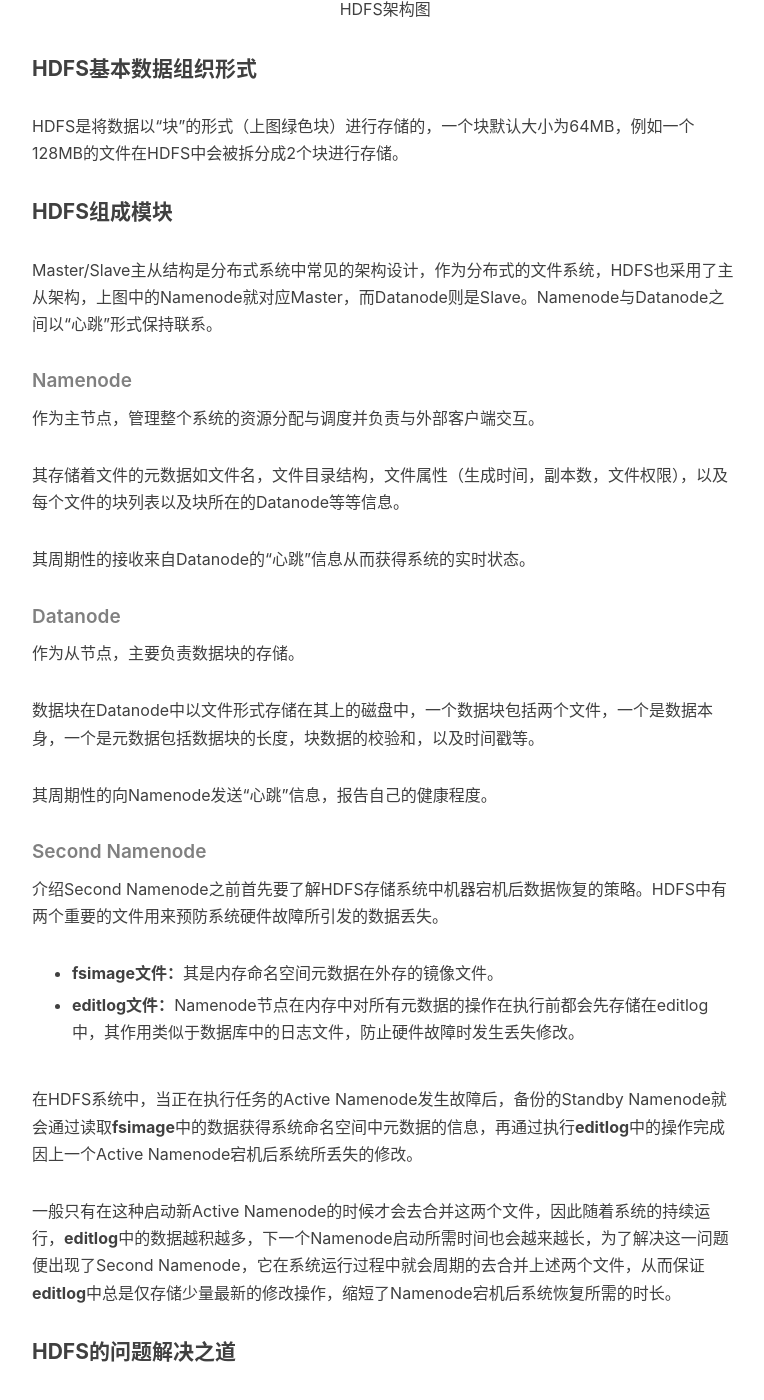
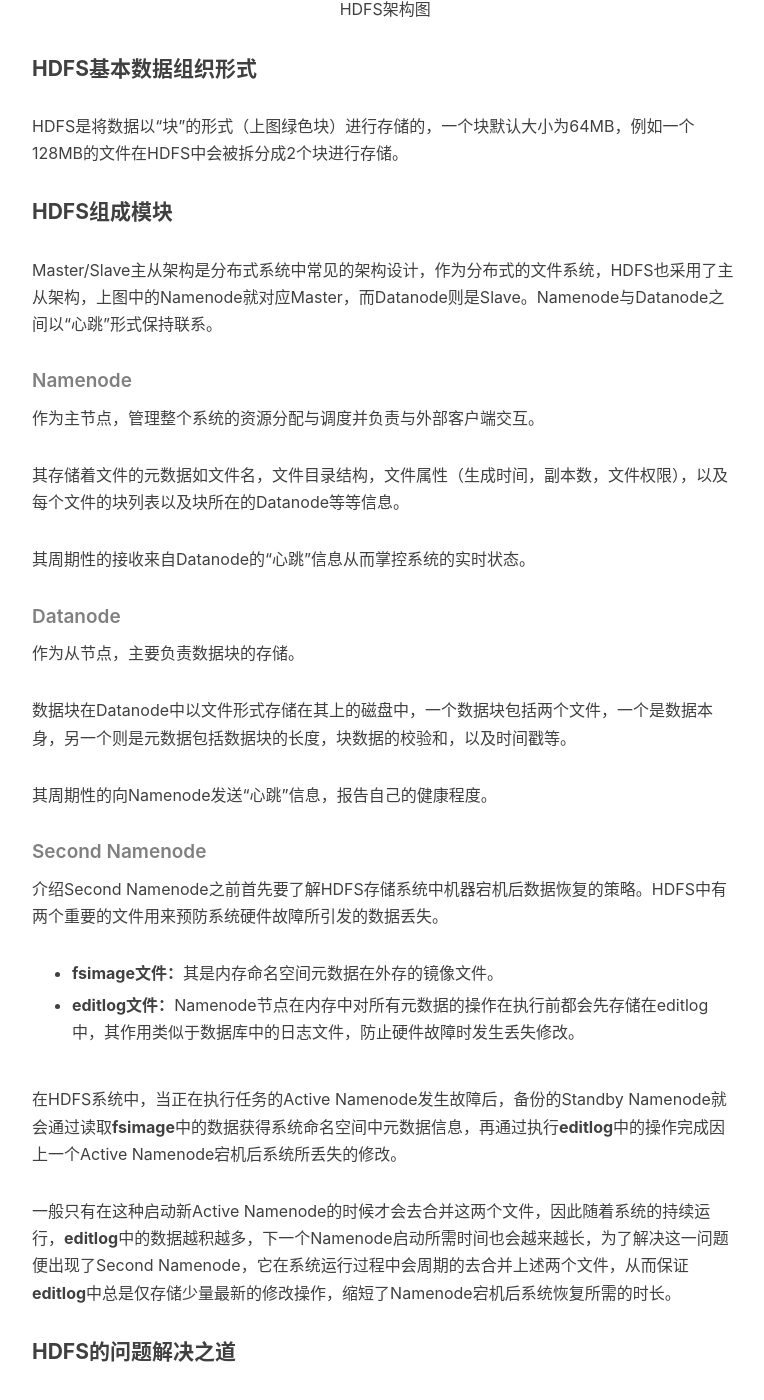
Before and after one commit to SteveRao/steverao.github.io, a Jekyll site: the page built from _posts/2019-09-28-HDFS.md, in a window 1280 px wide and 1400 px high, scrolled down 2029 px. Shown: the whole window, without its empty margins (233-997 px from the left). Built offline with Jekyll 4.4.1, drawn with Linux system fonts in a browser that asks for light colours; nearby versions of some CDN libraries; comment, search, counter and statistics services are not loaded; some of the changed text lies outside the part shown.

Commit message:
HDFS博文完善

```diff
--- a/_posts/2019-09-28-HDFS.md
+++ b/_posts/2019-09-28-HDFS.md
@@ -54,7 +54,7 @@ HDFS是将数据以“块”的形式（上图绿色块）进行存储的，一
 
 #### HDFS组成模块
 
-Master/Slave主从结构是分布式系统中常见的架构设计，作为分布式的文件系统，HDFS也采用了主从架构，上图中的Namenode就对应Master，而Datanode则是Slave。Namenode与Datanode之间以“心跳”形式保持联系。
+Master/Slave主从架构是分布式系统中常见的架构设计，作为分布式的文件系统，HDFS也采用了主从架构，上图中的Namenode就对应Master，而Datanode则是Slave。Namenode与Datanode之间以“心跳”形式保持联系。
 
 ##### Namenode
 
@@ -62,13 +62,13 @@ Master/Slave主从结构是分布式系统中常见的架构设计，作为分
 
 其存储着文件的元数据如文件名，文件目录结构，文件属性（生成时间，副本数，文件权限），以及每个文件的块列表以及块所在的Datanode等等信息。
 
-其周期性的接收来自Datanode的“心跳”信息从而获得系统的实时状态。
+其周期性的接收来自Datanode的“心跳”信息从而掌控系统的实时状态。
 
 ##### Datanode
 
 作为从节点，主要负责数据块的存储。
 
-数据块在Datanode中以文件形式存储在其上的磁盘中，一个数据块包括两个文件，一个是数据本身，一个是元数据包括数据块的长度，块数据的校验和，以及时间戳等。
+数据块在Datanode中以文件形式存储在其上的磁盘中，一个数据块包括两个文件，一个是数据本身，另一个则是元数据包括数据块的长度，块数据的校验和，以及时间戳等。
 
 其周期性的向Namenode发送“心跳”信息，报告自己的健康程度。
 
@@ -81,9 +81,9 @@ Master/Slave主从结构是分布式系统中常见的架构设计，作为分
 
 - **editlog文件：**Namenode节点在内存中对所有元数据的操作在执行前都会先存储在editlog中，其作用类似于数据库中的日志文件，防止硬件故障时发生丢失修改。
 
-在HDFS系统中，当正在执行任务的Active Namenode发生故障后，备份的Standby Namenode就会通过读取**fsimage**中的数据获得系统命名空间中元数据的信息，再通过执行**editlog**中的操作完成因上一个Active Namenode宕机后系统所丢失的修改。
+在HDFS系统中，当正在执行任务的Active Namenode发生故障后，备份的Standby Namenode就会通过读取**fsimage**中的数据获得系统命名空间中元数据信息，再通过执行**editlog**中的操作完成因上一个Active Namenode宕机后系统所丢失的修改。
 
-一般只有在这种启动新Active Namenode的时候才会去合并这两个文件，因此随着系统的持续运行，**editlog**中的数据越积越多，下一个Namenode启动所需时间也会越来越长，为了解决这一问题便出现了Second Namenode，它在系统运行过程中就会周期的去合并上述两个文件，从而保证**editlog**中总是仅存储少量最新的修改操作，缩短了Namenode宕机后系统恢复所需的时长。
+一般只有在这种启动新Active Namenode的时候才会去合并这两个文件，因此随着系统的持续运行，**editlog**中的数据越积越多，下一个Namenode启动所需时间也会越来越长，为了解决这一问题便出现了Second Namenode，它在系统运行过程中会周期的去合并上述两个文件，从而保证**editlog**中总是仅存储少量最新的修改操作，缩短了Namenode宕机后系统恢复所需的时长。
 
 
 
```
Also changed, not shown: other parts of _posts/2019-09-28-HDFS.md (+3 -1 lines).
